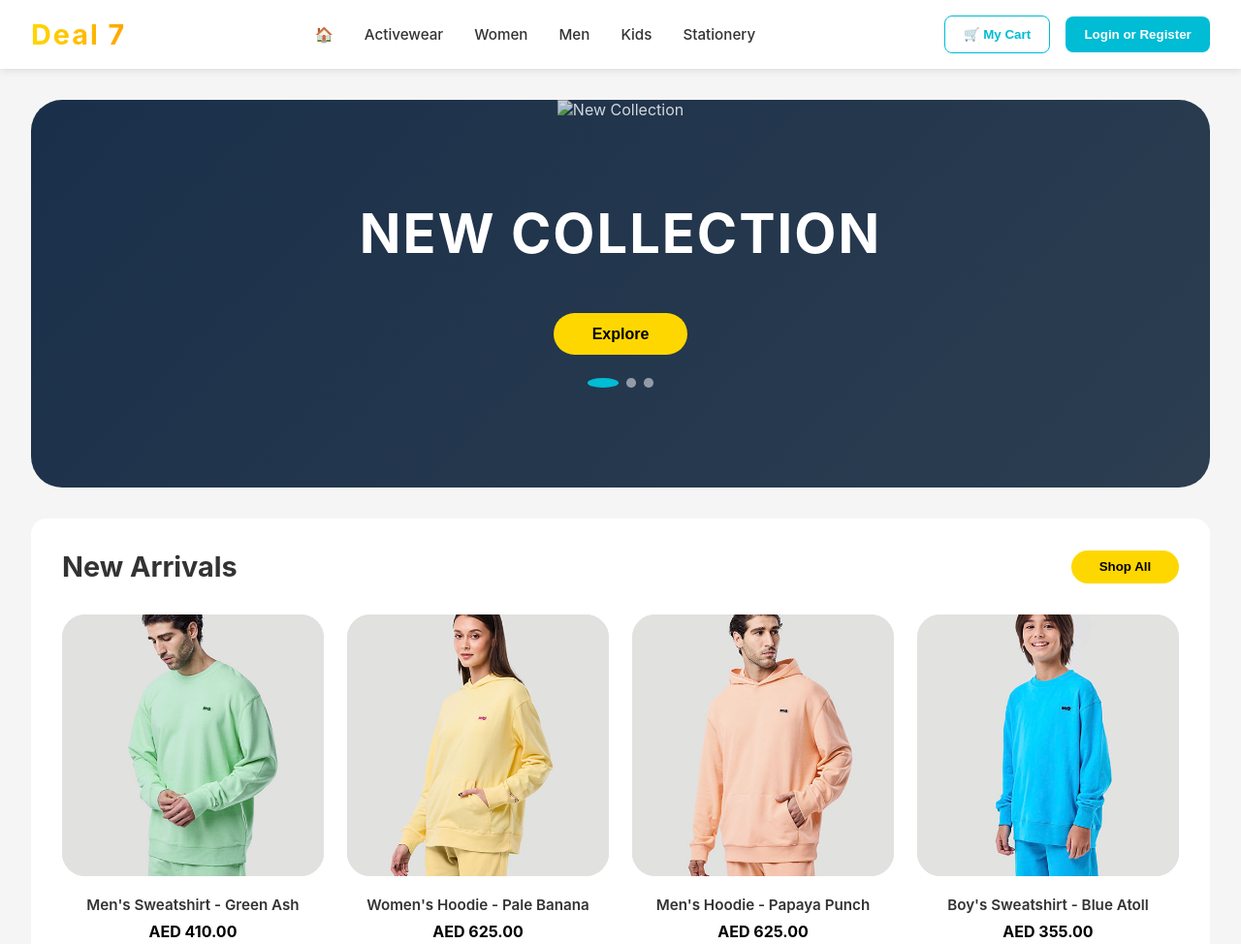
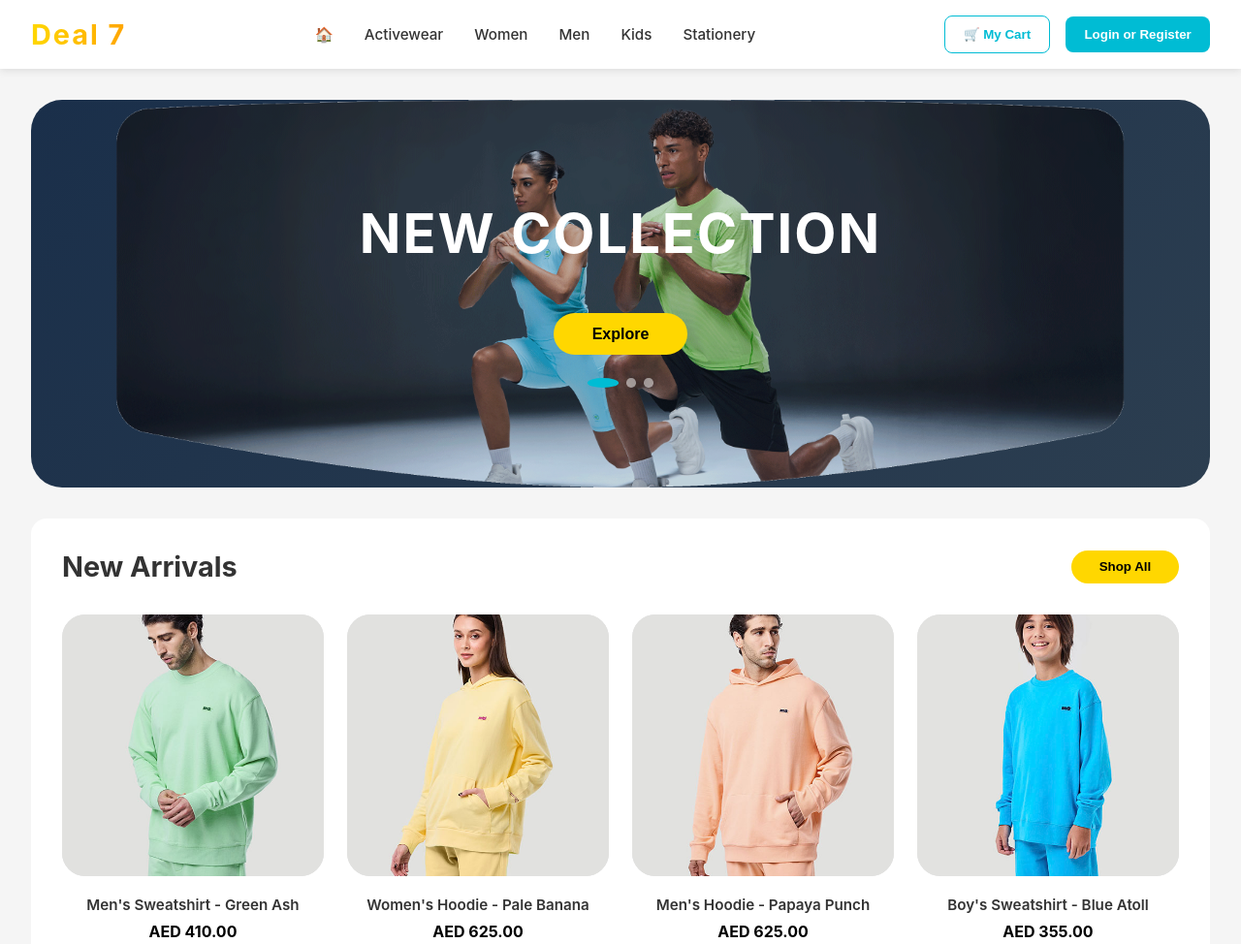
Before and after one commit to rudra3105/Deal-7-, a plain HTML site: page index.html in a window 1280 px wide. Shown: the top 974 px of the page at 97% size. Drawn offline with Linux system fonts and the light colour scheme; the site is published under a folder, as on GitHub Pages, so addresses that start at the root find nothing.

Commit message:
Update index.html

```diff
--- a/index.html
+++ b/index.html
@@ -672,7 +672,7 @@
                 <div class="dot"></div>
             </div>
         </div>
-        <img src="/Hero.png" alt="New Collection" class="hero-image">
+        <img src="Hero.png" alt="New Collection" class="hero-image">
     </section>
 
     <!-- New Arrivals Section -->
```
